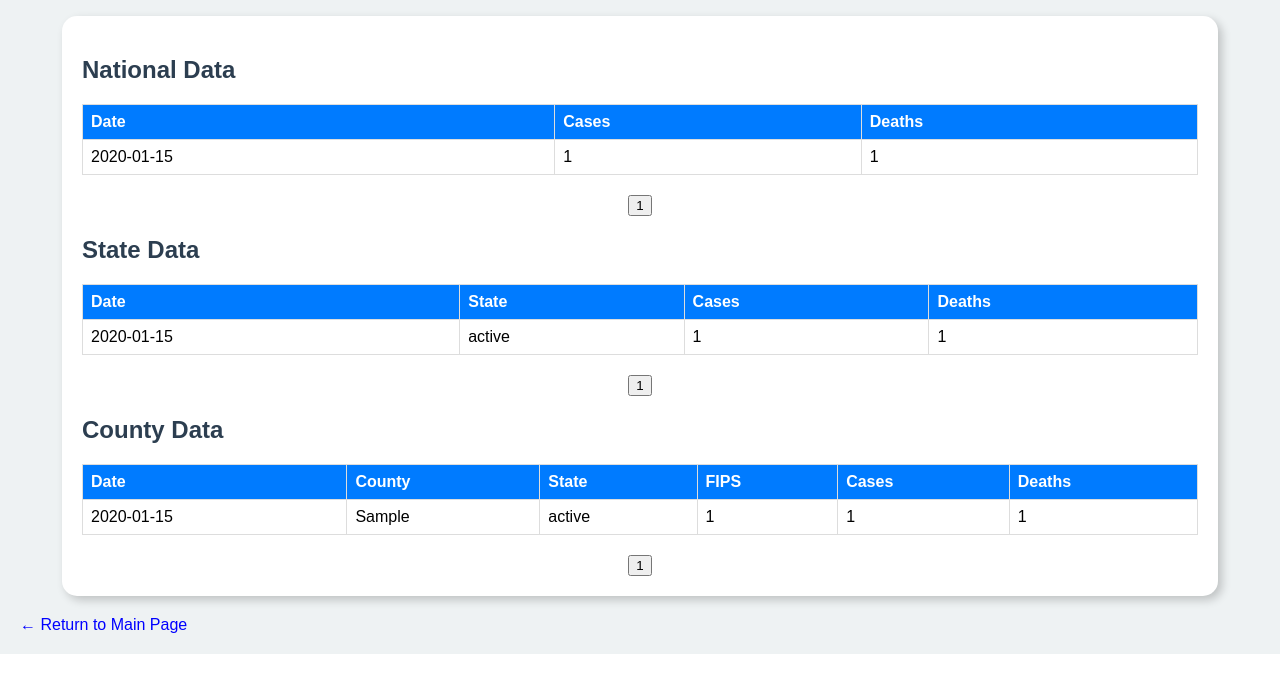
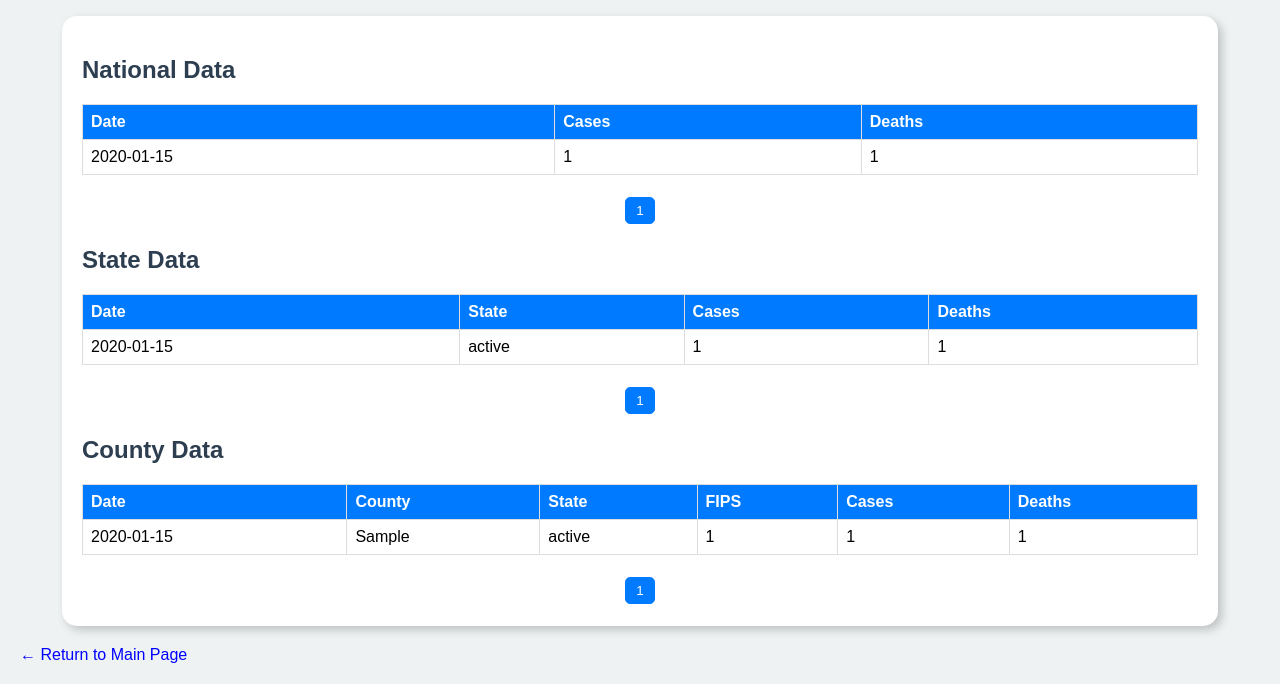
Before and after one commit to LuSilverX/Covid19-Data-Vis, a Django app: page /pandemic/ in a window 1280 px wide. Shown: the part 151-835 px from the top of the page. Before the commit the page ends 805 px from the top, so only its background shows below. Run offline with Django 5.2, Linux system fonts and the light colour scheme; tables that the repository leaves empty hold one stand-in row (values such as "Sample post"); parts of the project's set-up code (start-up, migrations or seed data) failed here and were passed over.

Commit message:
restored look of pagination layout

```diff
--- a/covid19_project/data_handler/templates/pre_dashboard.html
+++ b/covid19_project/data_handler/templates/pre_dashboard.html
@@ -59,6 +59,7 @@
             margin-top: 10px;
             text-align: center;
         }
+        /* ORIGINAL STYLES (for <a> and <strong>) */
         .pagination a, .pagination strong {
             padding: 5px 10px;
             margin: 2px;
@@ -68,6 +69,22 @@
             border-radius: 5px;
         }
         .pagination strong {
+            background-color: #007bff;
+            color: white;
+        }
+
+        /* NEW STYLES (for <button> elements) */
+        .pagination button {
+            padding: 5px 10px;
+            margin: 2px;
+            text-decoration: none;
+            border: 1px solid #007bff;
+            color: #007bff;
+            border-radius: 5px;
+            background-color: #fff;
+            cursor: pointer;
+        }
+        .pagination button.active {
             background-color: #007bff;
             color: white;
         }
@@ -262,7 +279,7 @@
         // Create First and Previous buttons if available
         if (pagination.has_previous) {
           container.append(`<button onclick="setPage('${dataset}', 1)">First</button>`);
-      container.append(`<button onclick="setPage('${dataset}', ${currentPage - 1})">← Prev</button>`);
+          container.append(`<button onclick="setPage('${dataset}', ${currentPage - 1})">← Previous</button>`);
         }
 
         // Show page numbers (4 before and after the current page)
```
Lines whose indentation alone changed are shown as unchanged.
